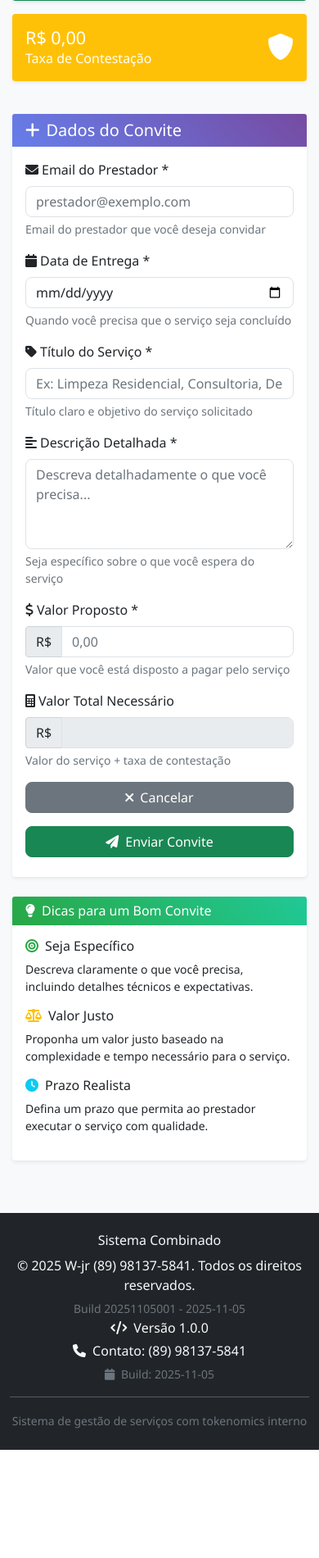
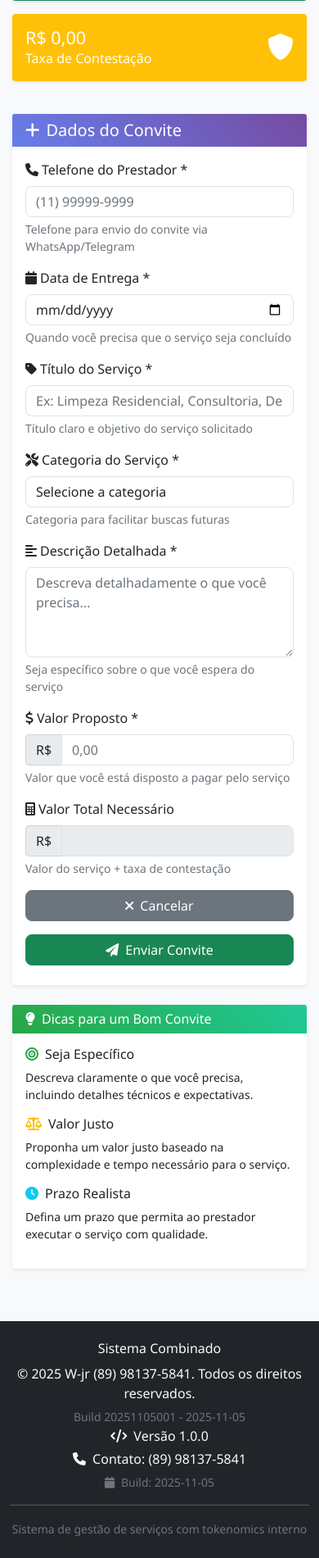
Before and after one commit to josewashingtonjr/Combinado_Manus, a Flask app: template templates/cliente/criar_convite.html in a window 390 px wide. Shown: the part 300-2201 px from the top of the page at 82% size. Before the commit the page ends 2069 px from the top, so only its background shows below. Run offline with Flask 3, Linux system fonts and the light colour scheme; the template is opened without the code that fills it, so the values that code supplies are empty; some libraries are stand-ins or nearby versions.

Commit message:
✅ Confirmação: Sistema de convites com telefone e categoria totalmente funcional
🎯 Funcionalidades testadas e aprovadas:
- ✅ Formulário de criar convite com campo telefone
- ✅ Seletor de categoria com 16 opções
- ✅ Lista de convites mostrando telefone e categoria
- ✅ Criação de convites funcionando perfeitamente
- ✅ Templates atualizados e responsivos

📱 Interface atualizada:
- Campo email → telefone para WhatsApp/Telegram
- Categoria obrigatória para classificação de serviços
- Badges coloridos para identificação visual
- Ícones apropriados (telefone e ferramentas)

🚀 Preparado para futuras funcionalidades:
- Busca por categoria de prestadores
- Histórico de serviços por categoria
- Estatísticas de demanda por área

Sistema 100% funcional e testado!

```diff
--- /dev/null
+++ b/migrations/add_phone_and_service_category.sql
@@ -0,0 +1,14 @@
+-- Migração: Adicionar campos de telefone e categoria de serviço ao modelo Invite
+-- Data: 2025-11-05
+-- Descrição: Substituir email por telefone e adicionar categoria de serviço
+
+-- Adicionar nova coluna para telefone
+ALTER TABLE invites ADD COLUMN invited_phone VARCHAR(20);
+
+-- Adicionar nova coluna para categoria de serviço
+ALTER TABLE invites ADD COLUMN service_category VARCHAR(100);
+
+-- Migrar dados existentes (se houver) - email para telefone
+-- UPDATE invites SET invited_phone = invited_email WHERE invited_phone IS NULL;
+
+-- Comentário: O campo invited_email será mantido por compatibilidade, mas invited_phone será o campo principal
--- a/models.py
+++ b/models.py
@@ -113,9 +113,11 @@ class Invite(db.Model):
     __tablename__ = 'invites'
     id = db.Column(db.Integer, primary_key=True)
     client_id = db.Column(db.Integer, db.ForeignKey('users.id'), nullable=False)
-    invited_email = db.Column(db.String(120), nullable=False)
+    invited_email = db.Column(db.String(120), nullable=True)  # Mantido por compatibilidade
+    invited_phone = db.Column(db.String(20), nullable=True)  # Campo principal para WhatsApp/Telegram
     service_title = db.Column(db.String(200), nullable=False)
     service_description = db.Column(db.Text, nullable=False)
+    service_category = db.Column(db.String(100), nullable=True)  # Ex: pedreiro, encanador, eletricista
     original_value = db.Column(db.Numeric(10, 2), nullable=False)
     final_value = db.Column(db.Numeric(10, 2), nullable=True)
     delivery_date = db.Column(db.DateTime, nullable=False)
--- a/templates/cliente/criar_convite.html
+++ b/templates/cliente/criar_convite.html
@@ -54,12 +54,12 @@
             <div class="row">
                 <div class="col-md-6">
                     <div class="mb-3">
-                        <label for="invited_email" class="form-label">
-                            <i class="fas fa-envelope me-1"></i>Email do Prestador *
+                        <label for="invited_phone" class="form-label">
+                            <i class="fas fa-phone me-1"></i>Telefone do Prestador *
                         </label>
-                        <input type="email" class="form-control" id="invited_email" name="invited_email"
-                               placeholder="prestador@exemplo.com" required>
-                        <div class="form-text">Email do prestador que você deseja convidar</div>
+                        <input type="tel" class="form-control" id="invited_phone" name="invited_phone"
+                               placeholder="(11) 99999-9999" required>
+                        <div class="form-text">Telefone para envio do convite via WhatsApp/Telegram</div>
                     </div>
                 </div>
                 <div class="col-md-6">
@@ -73,6 +73,8 @@
                 </div>
             </div>
 
+            <div class="row">
+                <div class="col-md-8">
                     <div class="mb-3">
                         <label for="service_title" class="form-label">
                             <i class="fas fa-tag me-1"></i>Título do Serviço *
@@ -81,6 +83,35 @@
                                placeholder="Ex: Limpeza Residencial, Consultoria, Desenvolvimento..."
                                maxlength="200" required>
                         <div class="form-text">Título claro e objetivo do serviço solicitado</div>
+                    </div>
+                </div>
+                <div class="col-md-4">
+                    <div class="mb-3">
+                        <label for="service_category" class="form-label">
+                            <i class="fas fa-tools me-1"></i>Categoria do Serviço *
+                        </label>
+                        <select class="form-control" id="service_category" name="service_category" required>
+                            <option value="">Selecione a categoria</option>
+                            <option value="pedreiro">Pedreiro</option>
+                            <option value="encanador">Encanador</option>
+                            <option value="eletricista">Eletricista</option>
+                            <option value="pintor">Pintor</option>
+                            <option value="marceneiro">Marceneiro</option>
+                            <option value="jardineiro">Jardineiro</option>
+                            <option value="limpeza">Limpeza</option>
+                            <option value="mecanico">Mecânico</option>
+                            <option value="informatica">Informática</option>
+                            <option value="design">Design</option>
+                            <option value="consultoria">Consultoria</option>
+                            <option value="educacao">Educação</option>
+                            <option value="saude">Saúde</option>
+                            <option value="beleza">Beleza</option>
+                            <option value="transporte">Transporte</option>
+                            <option value="outros">Outros</option>
+                        </select>
+                        <div class="form-text">Categoria para facilitar buscas futuras</div>
+                    </div>
+                </div>
             </div>
 
             <div class="mb-3">
```
Also changed, not shown: services/wallet_service.py (+5 -10 lines), templates/cliente/convites.html (+18 -2 lines), templates/prestador/convites.html (+7 -0 lines). Lines whose indentation alone changed are shown as unchanged.
